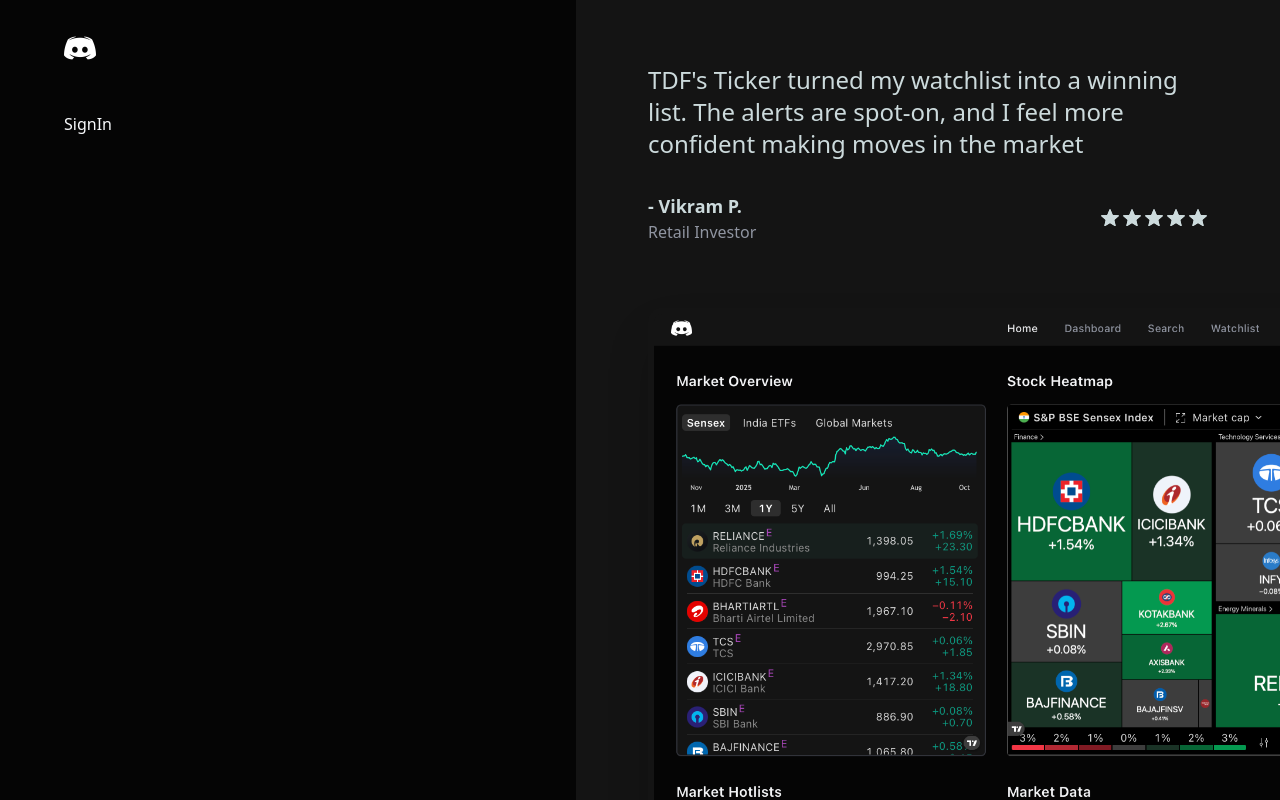
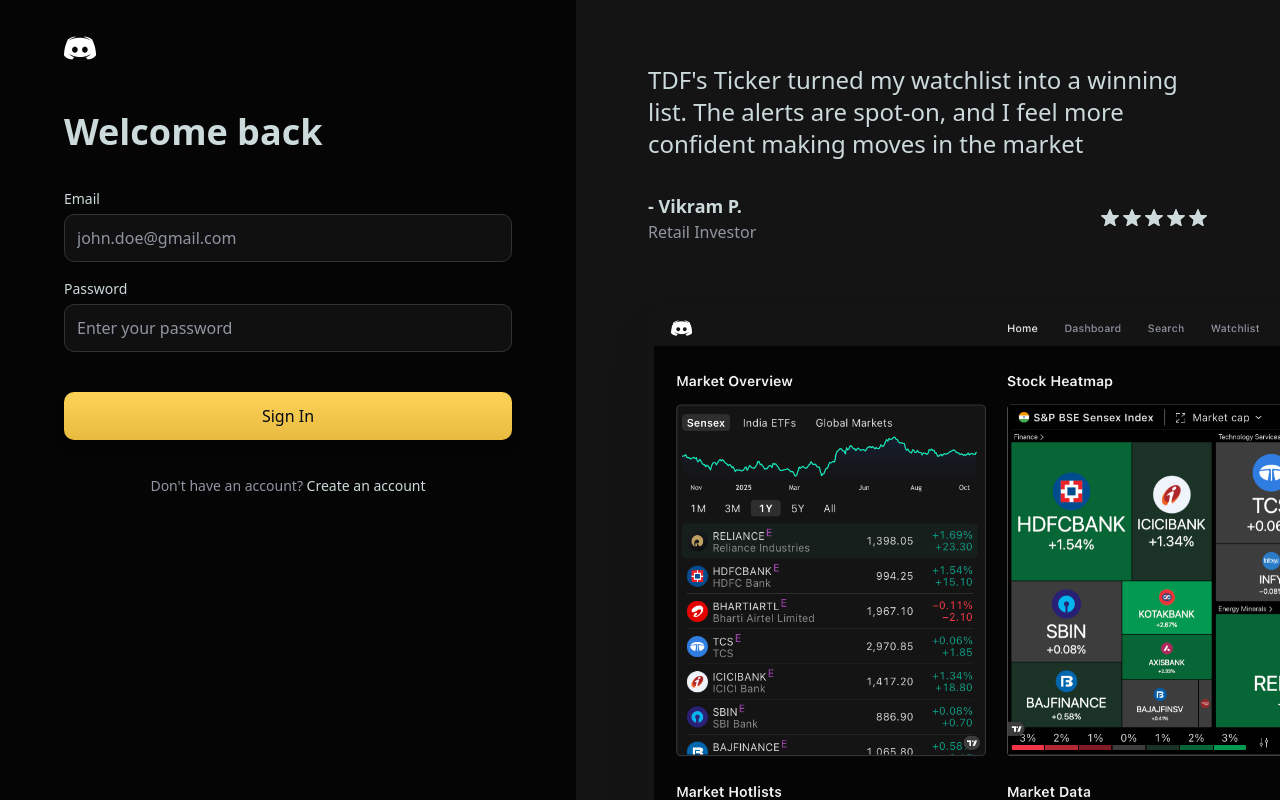
Before and after one commit to Indra-Learn/tdf-openapi, a Next.js app: page /sign-in in a window 1280 px wide. Built offline with nearby package versions, Linux system fonts and the light colour scheme.

Commit message:
added mongodb database conn, added sign-in and sign-up pages

```diff
--- a/app/(auth)/sign-in/page.tsx
+++ b/app/(auth)/sign-in/page.tsx
@@ -1,7 +1,79 @@
+'use client';
+
+import { useForm } from 'react-hook-form';
+import { Button } from '@/components/ui/button';
+import InputField from '@/components/forms/InputField';
+import FooterLink from '@/components/forms/FooterLink';
+// import {signInWithEmail, signUpWithEmail} from "@/lib/actions/auth.actions";
+// import {toast} from "sonner";
+// import {signInEmail} from "better-auth/api";
+import {useRouter} from "next/navigation";
+
 const SignIn = () => {
+    const router = useRouter()
+    const {
+        register,
+        handleSubmit,
+        formState: { errors, isSubmitting },
+    } = useForm<SignInFormData>({
+        defaultValues: {
+            email: '',
+            password: '',
+        },
+        mode: 'onBlur',
+    });
+
+    // const onSubmit = async (data: SignInFormData) => {
+    //     try {
+    //         const result = await signInWithEmail(data);
+    //         if(result.success) router.push('/');
+    //     } catch (e) {
+    //         console.error(e);
+    //         toast.error('Sign in failed', {
+    //             description: e instanceof Error ? e.message : 'Failed to sign in.'
+    //         })
+    //     }
+    // }
+
+    const onSubmit = async (data: SignInFormData) => {
+        try {
+            console.log('Sign in Form Data:', data);
+        } catch (error) {
+            console.error('Error during sign-in:', error);
+        }
+    }
+
     return (
-        <div>SignIn</div>
-    )
-}
+        <>
+            <h1 className="form-title">Welcome back</h1>
 
+            <form onSubmit={handleSubmit(onSubmit)} className="space-y-5">
+                <InputField
+                    name="email"
+                    label="Email"
+                    placeholder="john.doe@gmail.com"
+                    register={register}
+                    error={errors.email}
+                    validation={{ required: 'Email is required', pattern: /^\w+@\w+\.\w+$/ }}
+                />
+
+                <InputField
+                    name="password"
+                    label="Password"
+                    placeholder="Enter your password"
+                    type="password"
+                    register={register}
+                    error={errors.password}
+                    validation={{ required: 'Password is required', minLength: 8 }}
+                />
+
+                <Button type="submit" disabled={isSubmitting} className="yellow-btn w-full mt-5">
+                    {isSubmitting ? 'Signing In' : 'Sign In'}
+                </Button>
+
+                <FooterLink text="Don't have an account?" linkText="Create an account" href="/sign-up" />
+            </form>
+        </>
+    );
+};
 export default SignIn;
--- a/app/(auth)/sign-up/page.tsx
+++ b/app/(auth)/sign-up/page.tsx
@@ -5,6 +5,7 @@ import SelectField from "@/components/forms/SelectField";
 import { Button } from "@/components/ui/button";
 import { Input } from "@/components/ui/input";
 import { INVESTMENT_GOALS, PREFERRED_INDUSTRIES, RISK_TOLERANCE_OPTIONS } from "@/lib/constants";
+import FooterLink from "@/components/forms/FooterLink";
 import { Select } from "@radix-ui/react-select";
 import { Mingzat } from "next/font/google";
 import { SubmitHandler, useForm } from "react-hook-form";
@@ -120,6 +121,9 @@ const SignUp = () => {
             <Button type="submit" disabled={isSubmitting} className="yellow-btn w-full mt-5">
                 {isSubmitting ? 'Creating Account..' : 'Start Your Investment Journey'}
             </Button>
+
+            <FooterLink text="Already have an account?" linkText="Sign in" href="/sign-in" />
+
         </form>
       </>
     )
--- /dev/null
+++ b/app/(root)/dashboard/page.tsx
@@ -0,0 +1,7 @@
+const Dashboard = () => {
+    return (
+      <div>Dashboard</div>
+    )
+}
+
+export default Dashboard
--- /dev/null
+++ b/app/(root)/strategies/page.tsx
@@ -0,0 +1,14 @@
+function Strategies() {
+    const strategy_1 = 'strategy 1';
+
+    if (strategy_1) {
+        return (
+            <div>{strategy_1}</div>
+        )
+    }
+    return (
+        <div>No Strategies Available</div>
+    )
+}
+
+export default Strategies
--- /dev/null
+++ b/components/forms/FooterLink.tsx
@@ -0,0 +1,15 @@
+import Link from "next/link";
+
+const FooterLink = ({ text, linkText, href }: FooterLinkProps) => {
+    return (
+        <div className="text-center pt-4">
+            <p className="text-sm text-gray-500">
+                {text}{` `}
+                <Link href={href} className="footer-link">
+                    {linkText}
+                </Link>
+            </p>
+        </div>
+    )
+}
+export default FooterLink
--- /dev/null
+++ b/database/mongoose.ts
@@ -0,0 +1,37 @@
+import mongoose from 'mongoose';
+
+const MONGODB_URI = process.env.MONGODB_URI;
+
+declare global {
+    var mongooseCache: {
+        conn: typeof mongoose | null;
+        promise: Promise<typeof mongoose> | null;
+    }
+}
+
+let cached = global.mongooseCache;
+
+if(!cached) {
+    cached = global.mongooseCache = { conn: null, promise: null };
+}
+
+export const connectToDatabase = async () => {
+    if(!MONGODB_URI) throw new Error('MONGODB_URI must be set within .env');
+
+    if(cached.conn) return cached.conn;
+
+    if(!cached.promise) {
+        cached.promise = mongoose.connect(MONGODB_URI, { bufferCommands: false });
+    }
+
+    try {
+        cached.conn = await cached.promise;
+    } catch (err) {
+        cached.promise = null;
+        throw err;
+    }
+
+    console.log(`Connected to database ${process.env.NODE_ENV} - ${MONGODB_URI}`);
+
+    return cached.conn;
+}
--- a/lib/constants.ts
+++ b/lib/constants.ts
@@ -3,6 +3,7 @@ export const NAV_ITEMS = [
     { href: '/dashboard', label: 'Dashboard' },
     { href: '/search', label: 'Search' },
     { href: '/watchlist', label: 'Watchlist' },
+    { href: '/strategies', label: 'Strategies' },
 ]
 
 // Sign-up form select options
--- a/package.json
+++ b/package.json
@@ -10,7 +10,8 @@
     "build:worker": "opennextjs-cloudflare build",
     "dev:worker": "wrangler dev --port 8771",
     "preview:worker": "npm run build:worker && npm run dev:worker",
-    "deploy:worker": "npm run build:worker && wrangler deploy"
+    "deploy:worker": "npm run build:worker && wrangler deploy",
+    "test:db": "node ./scripts/test-db.mjs"
   },
   "dependencies": {
     "@radix-ui/react-avatar": "^1.1.10",
@@ -21,6 +22,8 @@
     "class-variance-authority": "^0.7.1",
     "clsx": "^2.1.1",
     "lucide-react": "^0.545.0",
+    "mongodb": "^6.20.0",
+    "mongoose": "^8.19.2",
     "next": "15.5.5",
     "react": "19.1.0",
     "react-dom": "19.1.0",
--- /dev/null
+++ b/scripts/test-db.mjs
@@ -0,0 +1,30 @@
+import 'dotenv/config';
+import mongoose from 'mongoose';
+
+async function main() {
+  const uri = process.env.MONGODB_URI;
+  if (!uri) {
+    console.error('ERROR: MONGODB_URI must be set in .env');
+    process.exit(1);
+  }
+
+  try {
+    const startedAt = Date.now();
+    await mongoose.connect(uri, { bufferCommands: false });
+    const elapsed = Date.now() - startedAt;
+
+    const dbName = mongoose.connection?.name || '(unknown)';
+    const host = mongoose.connection?.host || '(unknown)';
+
+    console.log(`OK: Connected to MongoDB [db="${dbName}", host="${host}", time=${elapsed}ms]`);
+    await mongoose.connection.close();
+    process.exit(0);
+  } catch (err) {
+    console.error('ERROR: Database connection failed');
+    console.error(err);
+    try { await mongoose.connection.close(); } catch {}
+    process.exit(1);
+  }
+}
+
+main();
--- /dev/null
+++ b/scripts/test-db.ts
@@ -0,0 +1,16 @@
+import { connectToDatabase } from "../database/mongoose";
+
+async function main() {
+  try {
+    await connectToDatabase();
+    // If connectToDatabase resolves without throwing, connection is OK
+    console.log("OK: Database connection succeeded");
+    process.exit(0);
+  } catch (err) {
+    console.error("ERROR: Database connection failed");
+    console.error(err);
+    process.exit(1);
+  }
+}
+
+main();
```
Also changed, not shown: 2 other files (tests, documents, lock files or other folders).
